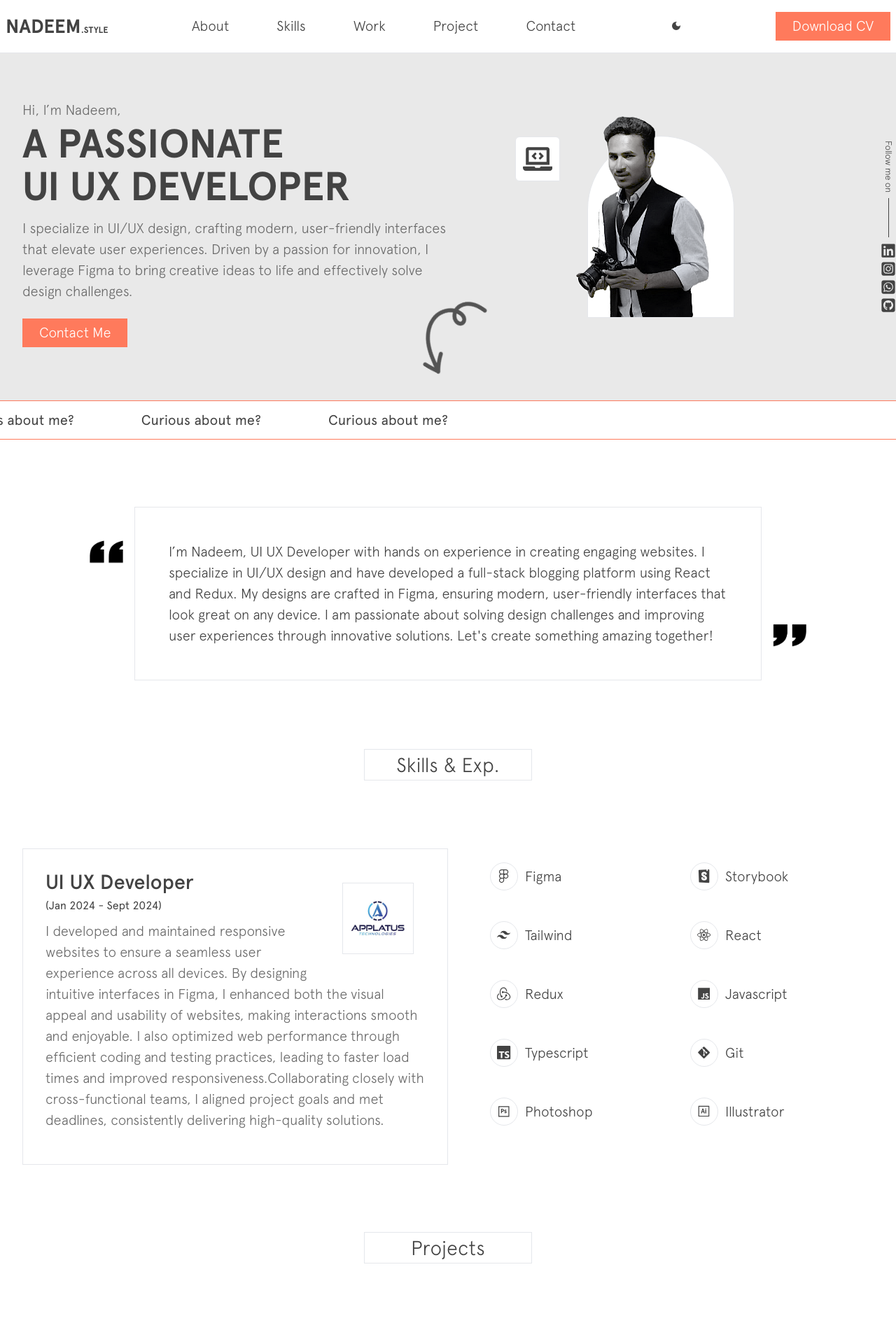
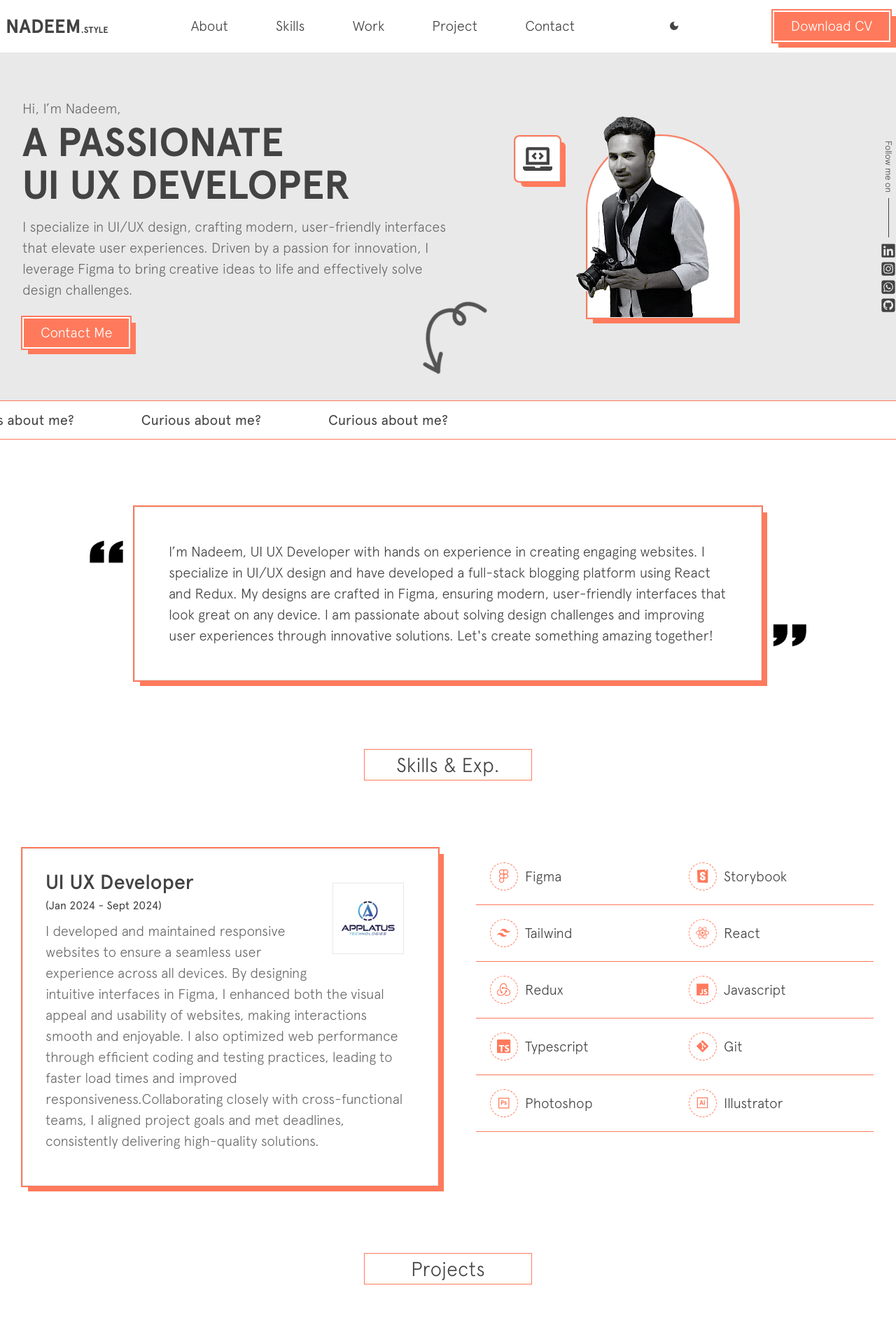
Before and after one commit to nadeemtadvi/Next-Portfolio-app, a Next.js app: page / in a window 1280 px wide. Shown: the top 1900 px of the page at 70% size. Built offline with nearby package versions, Linux system fonts and the light colour scheme.

Commit message:
Add color style

```diff
--- a/app/globals.css
+++ b/app/globals.css
@@ -164,3 +164,13 @@ body::-webkit-scrollbar-thumb {
     writing-mode: horizontal-tb;
   }
 }
+
+.boxShadow {
+  box-shadow: 0 0 0 2px #ff7a5c, 8px 8px 0 0 #ff7a5c;
+}
+.btnShadow{
+  box-shadow: rgba(255, 122, 92, 1) 5px 5px, rgba(255, 122, 92, 0.3) 10px 10px, rgba(255, 122, 92, 0.2) 15px 15px, rgba(255, 122, 92, 0.1) 20px 20px, rgba(255, 122, 92, 0.05) 25px 25px;
+}
+.dashedBorder {
+  border: 1px dashed #ff7a5c;
+}
--- a/src/components/AboutSection.tsx
+++ b/src/components/AboutSection.tsx
@@ -23,7 +23,7 @@ const AboutSection = ({ darkMode }: AboutSectiondataprops) => {
         <div className=" mx-auto max-w-screen-xl  ">
           <div className="max-w-screen-lg mx-auto lg:pb-12 lg:pt-24  pb-8 pt-16">
 
-            <div className="relative flex items-center justify-center mx-4 md:mx-10 lg:mx-16">
+            <div className="boxShadow relative flex items-center justify-center mx-4 md:mx-10 lg:mx-16">
               <p className=" border font-light  dark:bg-darkytext    text-[18px] sm:text-[20px] p-4 sm:p-12  text-primaryColor dark:text-secondaryColor  ">
                 {AboutMe.subtitle}
               </p>
--- a/src/components/FooterSection.tsx
+++ b/src/components/FooterSection.tsx
@@ -8,7 +8,7 @@ import { FaLinkedin } from "react-icons/fa";
 
 const FooterSection = () => {
   return (
-    <div className="bg-secondaryColor dark:bg-darkytext  footer  font-light">
+    <div className="bg-secondaryColor dark:bg-darkytext  footer  font-light pt-8">
       <div className="p-5 flex justify-between items-center">
         <h4 className="text-[0.9rem] sm:text-[1rem] text-primaryColor dark:text-secondaryColor">
           {Footer.copyright}
--- a/src/components/Header.tsx
+++ b/src/components/Header.tsx
@@ -63,7 +63,7 @@ const Header = ({ darkMode, setDarkMode }: Headerdataprops) => {
               </div>
               <div className=" text-center  flex justify-center  items-center h-full">
                 {" "}
-                <button className="mx-2 text-[18px] sm:text-[20px] inline-block bg-buttonColor text-secondaryColor font-light   dark:border-darkprimaryColor dark:text-darkprimaryColor  p-[1px_10px_2px] sm:p-[5px_24px_6px] dark:hover:bg-darkprimaryColorten hover:bg-primaryColorten">
+                <button className="boxShadow border-2 border-white mx-2 text-[18px] sm:text-[20px] inline-block bg-buttonColor text-secondaryColor font-light   dark:border-darkprimaryColor dark:text-darkprimaryColor  p-[1px_10px_2px] sm:p-[5px_24px_6px] dark:hover:bg-darkprimaryColorten hover:bg-primaryColorten">
                   <Link href="/Nadeem_CV.pdf" download="Nadeem_CV.pdf" passHref>
                     <span className="hidden md:block">{DwnldButton.btn}</span>
                     <span className="md:hidden block">
@@ -91,11 +91,11 @@ const Header = ({ darkMode, setDarkMode }: Headerdataprops) => {
                         ></div>
 
                         <div className="absolute z-10 top-[45px] bg-secondaryColor dark:bg-darksectionColor dark:text-primaryColor left-[-120px]">
-                          <ul className="shadow-md min-w-[150px]  !pb-0 ">
+                          <ul className="boxShadow min-w-[150px]  !pb-0 ">
                             {Object.values(headerItem).map((item, index) => (
                               <li
                                 key={index}
-                                className="p-1.5 font-light  border-b border-gray-300 dark:border-darkprimaryColorten hover:bg-gray-300 dark:hover:bg-darkprimaryColorten"
+                                className="p-1.5 font-light text-primaryColor  border-b border-buttonColor dark:border-darkprimaryColorten hover:bg-gray-300 dark:hover:bg-darkprimaryColorten"
                               >
                                 <a href={`#${item.page}`}>{item.label}</a>
                               </li>
--- a/src/components/IntroSection.tsx
+++ b/src/components/IntroSection.tsx
@@ -42,7 +42,7 @@ const IntroSection = ({ darkMode }: IntroSectiondataprops) => {
                 {InterSect.subtitle}
               </p>
               <div className="mb-5">
-                <button className="bg-buttonColor  text-[18px] sm:text-[20px]    text-secondaryColor font-light dark:text-darkbgcolor  p-[5px_24px_6px] ">
+                <button className="boxShadow border-2 border-white bg-buttonColor  text-[18px] sm:text-[20px]    text-secondaryColor font-light dark:text-darkbgcolor  p-[5px_24px_6px] ">
                   <a href="#contact">{InterSect.contact}</a>
                 </button>
               </div>
@@ -52,7 +52,7 @@ const IntroSection = ({ darkMode }: IntroSectiondataprops) => {
             <div className=" sm:mr-6  md:m0-0 lg:mr-0 md:h-[400px] flex justify-end lg:justify-center items-center">
               <div className="  flex justify-center items-center">
                 <div>
-                  <div className="relative h-[220px] sm:h-[260px]  sm:w-[210px] img-container bg-purplereg flex items-center justify-start border  ">
+                  <div className="boxShadow relative h-[220px] sm:h-[260px]  sm:w-[210px] img-container bg-purplereg flex items-center justify-start border  ">
                     <Image
                       src={darkMode ? userinfo.picture2 : userinfo.picture}
                       alt="dp"
@@ -60,7 +60,7 @@ const IntroSection = ({ darkMode }: IntroSectiondataprops) => {
                       height={240}
                       className="absolute bottom-0 left-[-25px]   w-full"
                     />
-                    <span className="lapbox text-primaryColor absolute top-0 left-[-6.5rem] bg-purplereg  text-[2.64rem]  w-16 h-16 flex items-center justify-center  border  ">
+                    <span className="boxShadow lapbox text-primaryColor absolute top-0 left-[-6.5rem] bg-purplereg  text-[2.64rem]  w-16 h-16 flex items-center justify-center  border  ">
                       <FaLaptopCode />
                     </span>
                   </div>
--- a/src/components/ProjectSection.tsx
+++ b/src/components/ProjectSection.tsx
@@ -14,7 +14,7 @@ const ProjectSection = () => {
               id="skills"
               className="dark:text-darkbgcolor  text-primaryColor text-[2rem]   flex justify-center items-center  text-center  "
             >
-              <div className="relative  w-[240px] bg-secondaryColor   text-[1.8rem]  font-light border border-gray-200  dark:-darkprimaryColor">
+              <div className="relative  w-[240px] bg-secondaryColor   text-[1.8rem]  font-light border border-buttonColor  dark:-darkprimaryColor">
                 {Project.project}
               </div>
             </div>
@@ -22,7 +22,7 @@ const ProjectSection = () => {
 
           <div className="relative md:grid grid-cols-2 mx-auto gap-x-3 lg:gap-x-6 gap-y-8 lg:gap-y-12 sm:px-8 px-4  pt-16 lg:pt-24">
             {Project.projectObject.map((item, index) => (
-              <div key={index} className="mb-12 md:mb-0">
+              <div key={index} className="mb-12 md:mb-0 boxShadow">
                 {/* Image Section */}
                 <div className={` border  m-0 lg:m-0 w-full  `}>
                   <div className="">
--- a/src/components/SkillSection.tsx
+++ b/src/components/SkillSection.tsx
@@ -35,24 +35,24 @@ const SkillSection = ({ darkMode }: SkillSectiondataprops) => {
             id="skills"
             className="pb-8 lg:pb-12 dark:text-darkbgcolor  text-[2rem]   text-primaryColor  text-center  ]"
           >
-            <h6 className=" inline-block w-[240px]   text-[1.8rem]  font-light border border-gray-200 bg-secondaryColor  dark:-darkprimaryColor">
+            <h6 className=" inline-block w-[240px]   text-[1.8rem]  font-light border border-buttonColor bg-secondaryColor  dark:-darkprimaryColor">
               {Skills.skill} & Exp.
             </h6>
           </div>
           <div className="relative pt-8 lg:pt-12 lg:grid grid-cols-2">
-            <div className="Experience-part ">
+            <div className="boxShadow Experience-part lg:mr-[14px] ">
               <WorkSection darkMode={darkMode} />
             </div>
             <div className="pt-8 sm:pt-12 lg:pt-0  Skills-part xl:ml-10">
               <div className=" text-center">
                 <div className="">
-                  <div className="secondaryColorspace-nowrap   grid grid-cols-2 gap-1 text-primaryColor dark:text-secondaryColor">
+                  <div className="secondaryColorspace-nowrap   grid grid-cols-2  text-primaryColor dark:text-secondaryColor">
                     {Multiskill.map((item, index) => (
                       <div
                         key={index}
-                        className="grid grid-cols-[42px_auto] items-center overflow-hidden  bg-secondaryColor py-2 sm:p-5 dark:bg-darkytext  "
+                        className="border-b border-buttonColor grid grid-cols-[42px_auto] items-center overflow-hidden  bg-secondaryColor py-2 sm:p-5 dark:bg-darkytext  "
                       >
-                        <span className="  bg-secondaryColor text-[0.96rem] text-primaryColor sm:text-[1.2rem] dark:text-primaryColor rounded-full w-8 h-8 sm:w-10 sm:h-10 flex items-center justify-center  border-[1.5px]  ">
+                        <span className=" text-[#ff7a5c]  dashedBorder bg-secondaryColor text-[0.96rem]  sm:text-[1.2rem] dark:text-primaryColor rounded-full w-8 h-8 sm:w-10 sm:h-10 flex items-center justify-center   ">
                           {item.icon && <item.icon />}
                         </span>
                         <h4 className="text-[18px] text-start ml-2 sm:text-[20px] font-light">
```
Also changed, not shown: src/components/ContactSection.tsx (+9 -9 lines).
